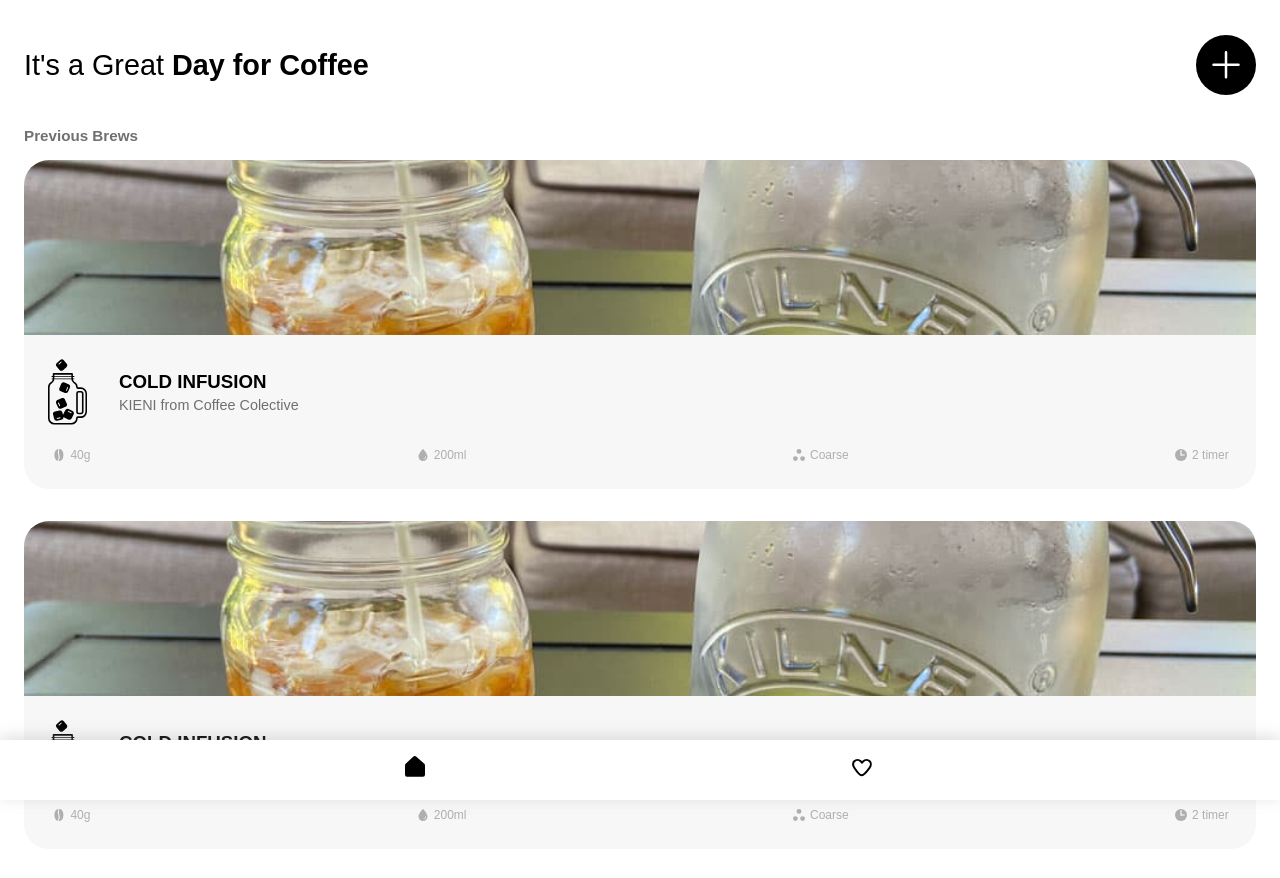
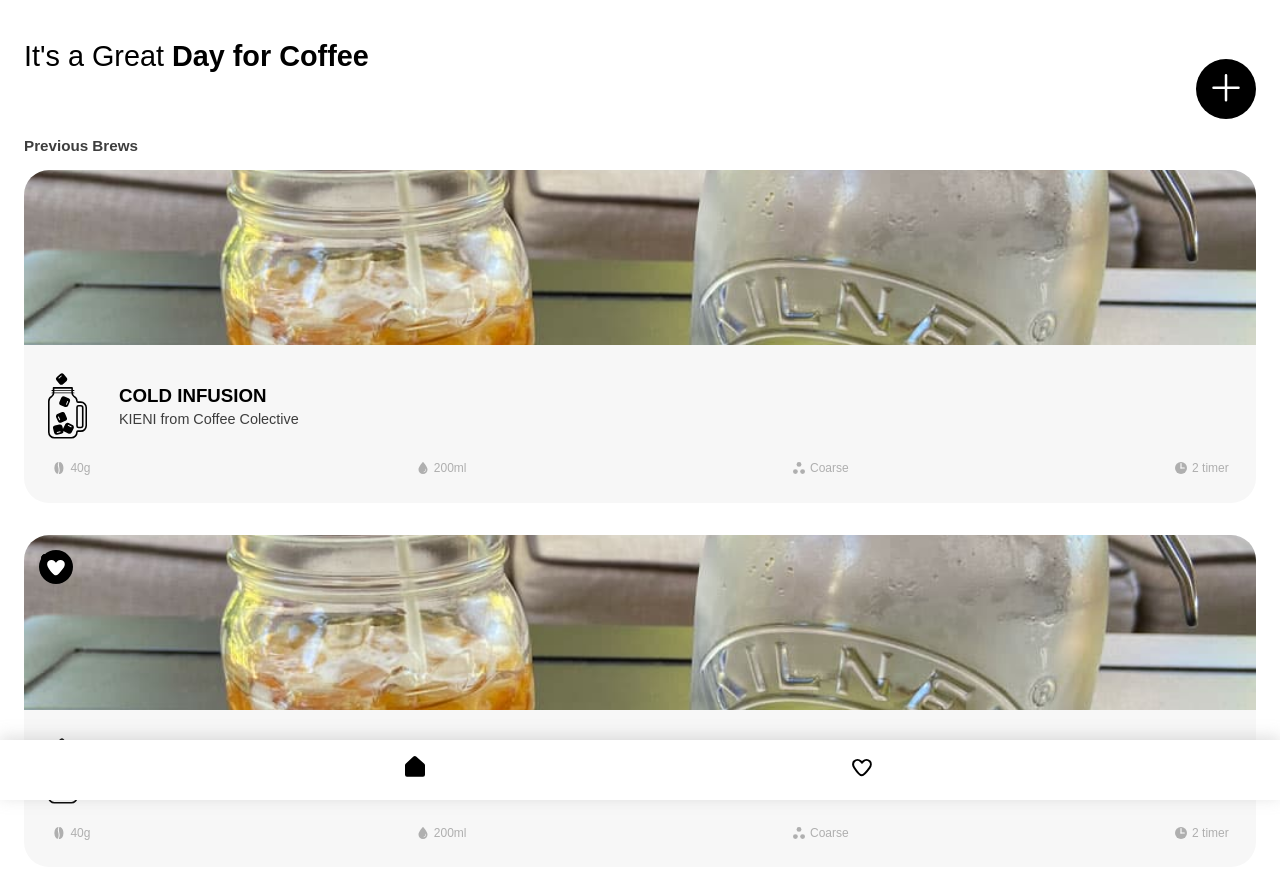
Before and after one commit to enbeeing/brewista, a Vue app: page / in a window 1280 px wide. Shown: the top 878 px of the page. Built offline with nearby package versions, Linux system fonts and the light colour scheme.

Commit message:
favorites (first draft)

```diff
--- a/src/assets/global.css
+++ b/src/assets/global.css
@@ -3,7 +3,8 @@
     --main-bg-color: #fff;
     --brew-bg-color: #f7f7f7;
     --main-text-color: #000;
-    --medium-text-color: #707070;
+    --medium-text-color: #3D3D3D;
+    /* #707070 */
     --light-text-color: #afafaf;
 /* rename the secondary ones */
     --dark-secondary-color: #2f4442;
@@ -22,5 +23,9 @@ body {
 }
 
 .home, .faves {
-    padding: 2.2rem 1.5rem;
+    padding: 2.5rem 1.5rem;
 }
+
+.home  h1, .faves  h1 {
+    margin-bottom: 4rem;
+}
--- a/src/components/BrewList.vue
+++ b/src/components/BrewList.vue
@@ -1,6 +1,5 @@
 <template>
   <section class="brew-list">
-    <p>Previous Brews</p>
     <div v-for="brew in brews.slice().reverse()" :key="brew.id">
       <SingleBrew :brew="brew" />
     </div>
@@ -14,15 +13,3 @@ const props = defineProps({
   brews: Array,
 });
 </script>
-
-<style>
-.brew-list {
-  margin: 2rem 0;
-}
-
-.brew-list > p {
-  font-size: 0.95rem;
-  color: var(--medium-text-color);
-  font-weight: bold;
-}
-</style>
--- a/src/components/SingleBrew.vue
+++ b/src/components/SingleBrew.vue
@@ -2,6 +2,37 @@
   <article class="brew">
     <header>
       <img src="../assets/images/ColdBrew.jpg" :alt="brew.img.alt" />
+
+      <div v-if="brew.isFave" class="fave">
+        <svg
+          xmlns="http://www.w3.org/2000/svg"
+          width="34"
+          height="34"
+          viewBox="0 0 34 34"
+        >
+          <circle cx="17" cy="17" r="17" />
+          <path
+            class="a"
+            d="M3.285,5.285a4.386,4.386,0,0,1,6.2,0l1.285,1.284,1.285-1.284a4.385,4.385,0,0,1,6.2,0c1.713,1.713,1.193,4.554,0,6.2-4.375,6.046-6.557,7.487-7.487,7.487s-3.464-1.216-7.487-7.488c-1.239-1.932-1.712-4.489,0-6.2Z"
+          />
+          <path
+            class="a"
+            d="M3.285,5.285a4.386,4.386,0,0,1,6.2,0l1.285,1.284,1.285-1.284a4.385,4.385,0,0,1,6.2,0c1.713,1.713,1.193,4.554,0,6.2-4.375,6.046-6.557,7.487-7.487,7.487s-3.464-1.216-7.487-7.488c-1.239-1.932-1.712-4.489,0-6.2Z"
+          />
+        </svg>
+        <svg
+          xmlns="http://www.w3.org/2000/svg"
+          width="19.76"
+          height="17.364"
+          viewBox="0 0 19.76 17.364"
+        >
+          <path
+            class="a"
+            d="M3.314,5.318a4.5,4.5,0,0,1,6.363,0L11,6.636l1.319-1.317a4.5,4.5,0,0,1,6.363,0c1.757,1.757,1.224,4.673,0,6.364-4.489,6.2-6.727,7.682-7.682,7.682s-3.555-1.247-7.682-7.683c-1.271-1.982-1.757-4.606,0-6.363Z"
+            transform="translate(-1.045 -3)"
+          />
+        </svg>
+      </div>
     </header>
     <div class="brew-wrapper">
       <div class="brew-coffee">
@@ -59,10 +90,33 @@ const props = defineProps({
   margin: 1rem 0 2rem 0;
 }
 
+.brew header {
+  position: relative;
+}
+
 .brew img {
   width: 100%;
   object-fit: cover;
   max-height: 175px;
+}
+
+.brew .fave {
+  position: absolute;
+  top: 15px;
+  left: 15px;
+}
+
+.fave svg:first-child {
+  position: relative;
+  top: 0;
+}
+
+.fave svg:last-child {
+  position: absolute;
+  top: 9px;
+  left: 7px;
+  fill: var(--main-bg-color);
+  z-index: 1;
 }
 
 .brew-wrapper {
--- a/src/views/FavesView.vue
+++ b/src/views/FavesView.vue
@@ -1,12 +1,76 @@
 <template>
   <div class="faves">
-    <h1>Favorites</h1>
+    <header>
+      <h1>Favorites</h1>
+    </header>
+    <BrewList :brews="faveBrews" />
   </div>
   <Navbar />
 </template>
 
 <script setup>
 import Navbar from "../components/Navbar.vue";
+import BrewList from "../components/BrewList.vue";
+import { ref } from "vue";
+
+const brews = [
+  {
+    coffee: {
+      title: "KIENI ESPRESSO",
+      description:
+        "En frugtbombe af en espresso med aroma af brombær, solbær, stikkelbær og fyldig, olieret afslutning.",
+      process: "Washed",
+      roastProfile: "Medium",
+      varieties: ["Castilo", "Caturra"],
+      country: "Guatemala",
+    },
+    method: {
+      title: "Cold Infusion 1",
+      method: {
+        gram: "40g",
+        water: "200ml",
+        grind: "Coarse",
+        time: "2 timer",
+      },
+    },
+    img: {
+      name: "ColdBrew.jpg",
+      alt: "cold brew",
+    },
+    isFave: true,
+    id: 1,
+  },
+  {
+    coffee: {
+      title: "KIENI",
+      description:
+        "En frugtbombe af en espresso med aroma af brombær, solbær, stikkelbær og fyldig, olieret afslutning.",
+      process: "Washed",
+      roastProfile: "Medium",
+      varieties: ["Castilo", "Caturra"],
+      country: "Guatemala",
+    },
+    method: {
+      title: "Cold Infusion 2",
+      method: {
+        gram: "40g",
+        water: "200ml",
+        grind: "Coarse",
+        time: "2 timer",
+      },
+    },
+    img: {
+      name: "ColdBrew.jpg",
+      alt: "cold brew",
+    },
+    isFave: false,
+    id: 2,
+  },
+];
+
+const faveBrews = brews.filter((b) => {
+  return b.isFave;
+});
 </script>
 
 <style>
--- a/src/views/HomeView.vue
+++ b/src/views/HomeView.vue
@@ -23,6 +23,7 @@
       </div>
     </header>
     <main>
+      <p>Previous Brews</p>
       <BrewList :brews="brews" />
     </main>
   </div>
@@ -91,7 +92,7 @@ const brews = [
 </script>
 
 <style>
-header {
+.home > header {
   display: flex;
   justify-content: space-between;
   align-items: center;
@@ -120,4 +121,10 @@ button > svg {
   color: var(--main-bg-color);
   height: 30px;
 }
+
+main > p {
+  font-size: 0.95rem;
+  color: var(--medium-text-color);
+  font-weight: bold;
+}
 </style>
```
